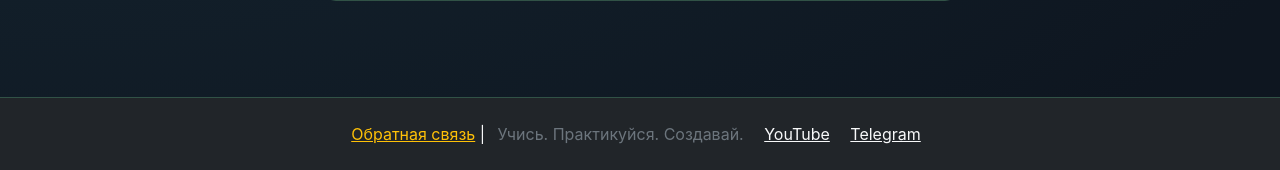
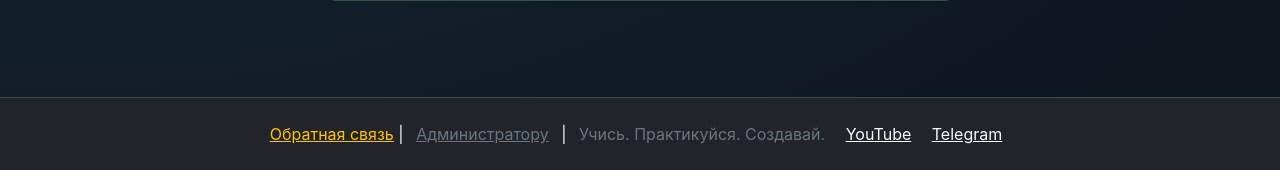
Before and after one commit to Grisha2401200258713655fffevrcefde/greenCodeAcademy, a Flask app: page /contact in a window 1280 px wide. Shown: the part 705-875 px from the top of the page. Run offline with Flask 3, Linux system fonts and the light colour scheme; some libraries are stand-ins or nearby versions.

Commit message:
Document and connect separate admin sign-in: templates/base.html

```diff
--- a/templates/base.html
+++ b/templates/base.html
@@ -76,6 +76,7 @@
 <footer class="bg-dark text-light text-center py-4 mt-5">
   <div class="container">
     <a href="{{ url_for('contact') }}" class="text-warning">Обратная связь</a> |
+    <a href="{{ url_for('admin_login') }}" class="text-secondary mx-2">Администратору</a> |
     <span class="text-secondary mx-2">Учись. Практикуйся. Создавай.</span>
     <a href="https://youtube.com/shorts/_KknvD-u2_w" class="text-light mx-2">YouTube</a>
     <a href="https://t.me/+gbjhWqx4rOU5MTdi" class="text-light mx-2">Telegram</a>
```
